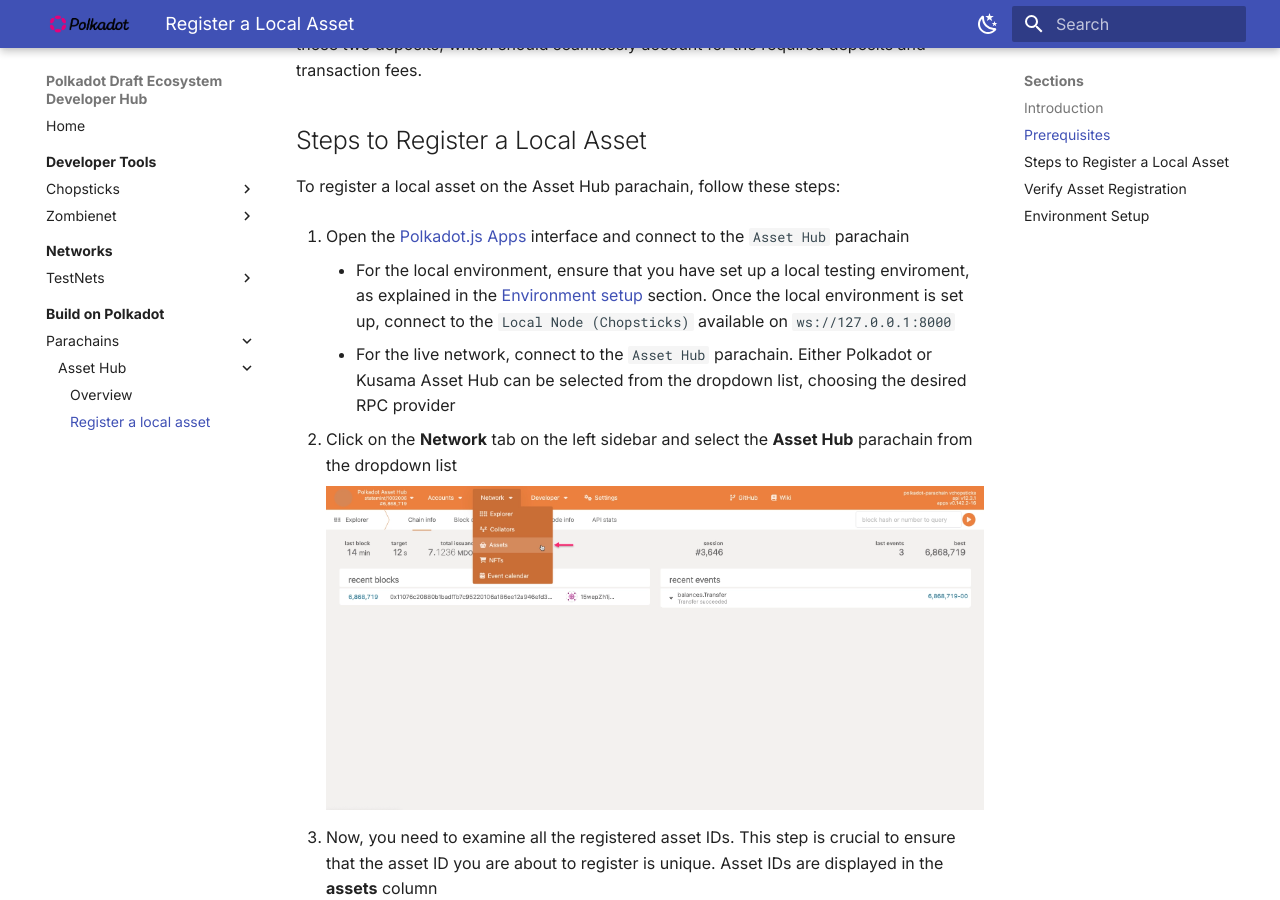
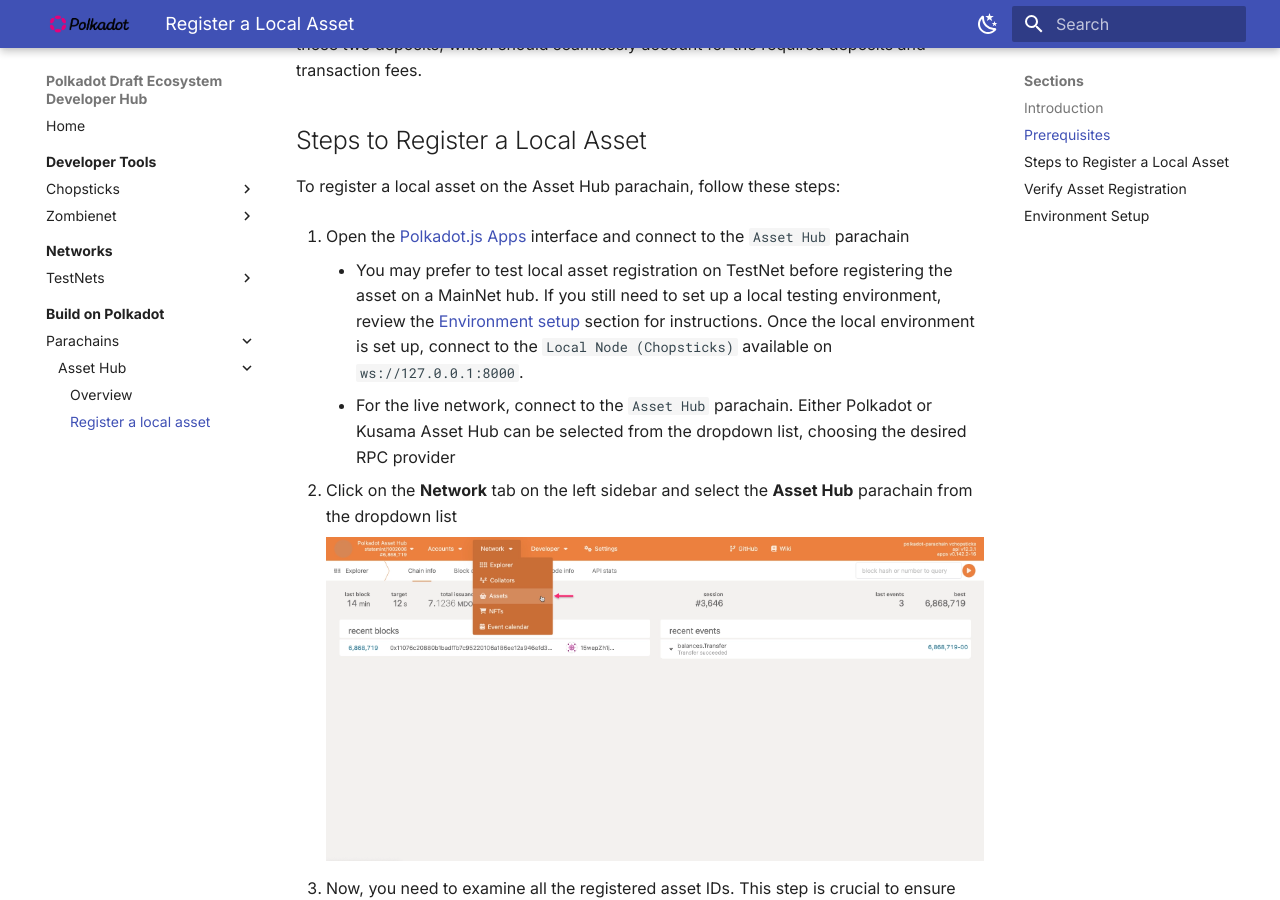
Before and after one commit to papermoonio/polkadot-ecosystem-docs-draft, an MkDocs documentation site: the page built from docs/build-on-polkadot/parachains/asset-hub/register-a-local-asset.md, in a window 1280 px wide and 900 px high, scrolled down 611 px. Built offline with MkDocs 1.6.1 and Material for MkDocs 9.7.7, drawn with Linux system fonts in a browser that asks for light colours.

Commit message:
Update docs/build-on-polkadot/parachains/asset-hub/register-a-local-asset.md
Co-authored-by: Dawn Kelly <83190195+dawnkelly09@users.noreply.github.com>

```diff
--- a/docs/build-on-polkadot/parachains/asset-hub/register-a-local-asset.md
+++ b/docs/build-on-polkadot/parachains/asset-hub/register-a-local-asset.md
@@ -22,7 +22,7 @@
 To register a local asset on the Asset Hub parachain, follow these steps:
 
 1. Open the [Polkadot.js Apps](https://polkadot.js.org/apps/){target=_blank} interface and connect to the `Asset Hub` parachain
-      - For the local environment, ensure that you have set up a local testing enviroment, as explained in the [Environment setup](#environment-setup) section. Once the local environment is set up, connect to the `Local Node (Chopsticks)` available on `ws://127.0.0.1:8000`
+      - You may prefer to test local asset registration on TestNet before registering the asset on a MainNet hub. If you still need to set up a local testing environment, review the [Environment setup](#environment-setup) section for instructions. Once the local environment is set up, connect to the `Local Node (Chopsticks)` available on `ws://127.0.0.1:8000`.
       - For the live network, connect to the `Asset Hub` parachain. Either Polkadot or Kusama Asset Hub can be selected from the dropdown list, choosing the desired RPC provider
 
 2. Click on the **Network** tab on the left sidebar and select the **Asset Hub** parachain from the dropdown list
```
